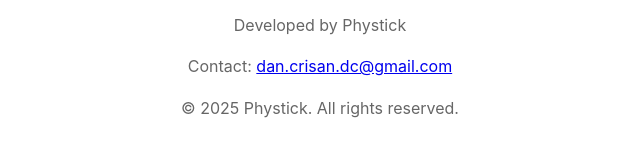
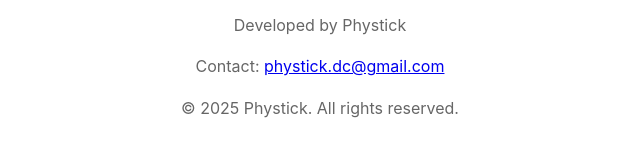
Before and after one commit to DanCrisanDC/xochess_docs, a plain HTML site: page index.html in a window 1280 px wide. Shown: the part 517-674 px from the top of the page, 320-960 px from the left. Drawn offline with Linux system fonts and the light colour scheme.

Commit message:
Update contact email to phystick.dc@gmail.com in index.html

```diff
--- a/index.html
+++ b/index.html
@@ -96,7 +96,7 @@
     <div class="footer">
         <p><strong>XO Chess</strong> - Strategic chess-like game with X and O pieces</p>
         <p>Developed by Phystick</p>
-        <p>Contact: <a href="mailto:dan.crisan.dc@gmail.com">dan.crisan.dc@gmail.com</a></p>
+        <p>Contact: <a href="mailto:phystick.dc@gmail.com">phystick.dc@gmail.com</a></p>
         <p>&copy; 2025 Phystick. All rights reserved.</p>
     </div>
 </body>
```
